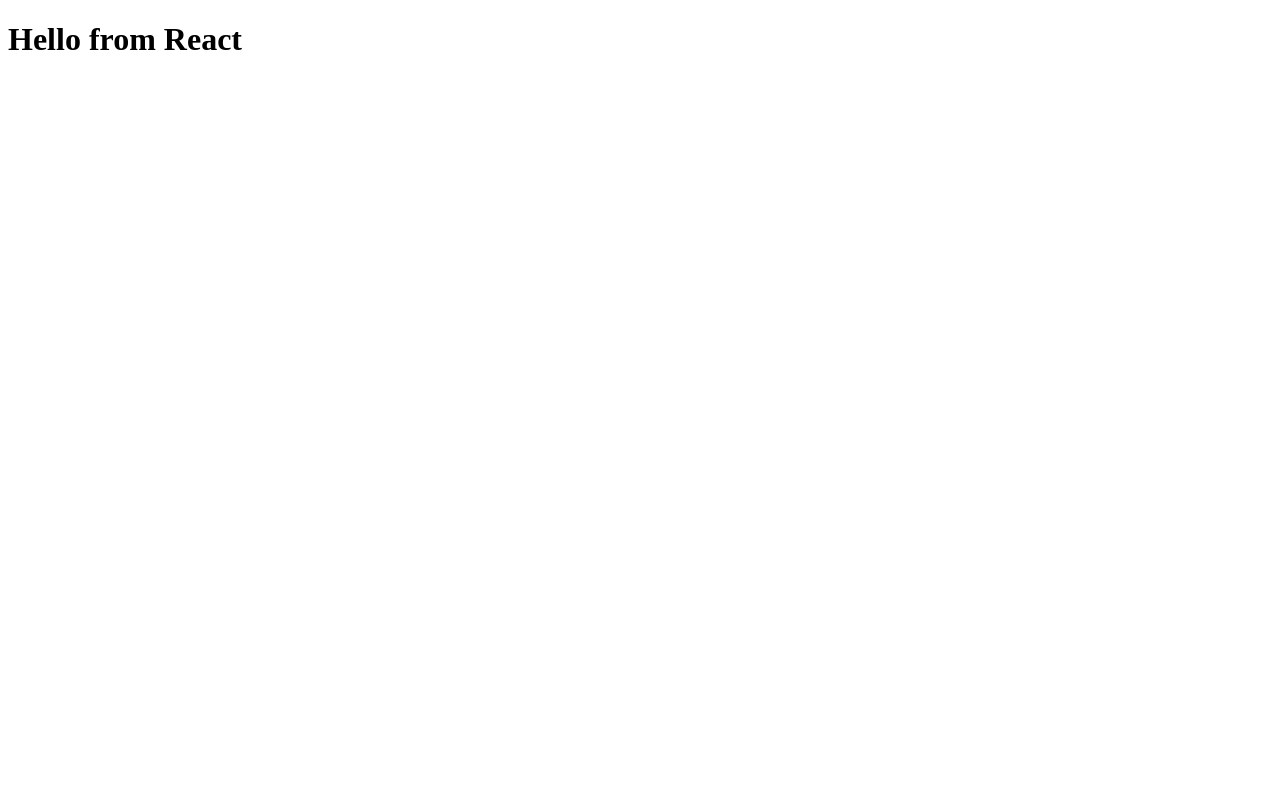
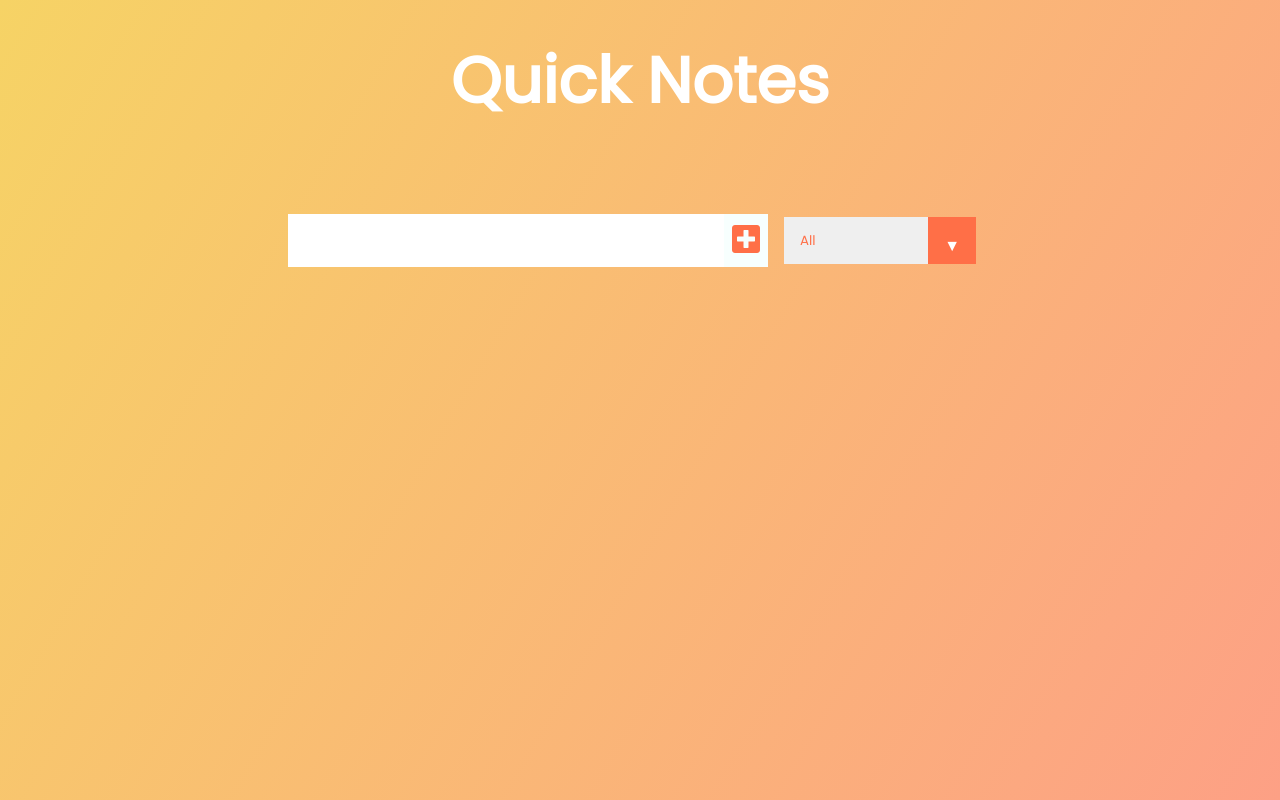
Before and after one commit to KimuraDanaka119/do-more, a React (Create React App) app: page / in a window 1280 px wide. Built offline with nearby package versions, Linux system fonts and the light colour scheme.

Commit message:
Add Components

```diff
--- a/public/index.html
+++ b/public/index.html
@@ -4,6 +4,9 @@
 <head>
   <meta charset="utf-8" />
   <meta name="viewport" content="width=device-width, initial-scale=1" />
+  <link href="https://fonts.googleapis.com/css?family=Poppins&display=swap" rel="stylesheet" />
+  <link rel="stylesheet" href="https://cdnjs.cloudflare.com/ajax/libs/font-awesome/5.12.1/css/all.min.css"
+    integrity="sha256-mmgLkCYLUQbXn0B1SRqzHar6dCnv9oZFPEC1g1cwlkk=" crossorigin="anonymous" />
   <title>Quick Notes</title>
 </head>
 
--- a/src/App.css
+++ b/src/App.css
@@ -1,3 +1,153 @@
-.App {
-  text-align: center;
+* {
+  margin: 0;
+  padding: 0;
+  box-sizing: border-box;
 }
+
+body {
+  background-image: linear-gradient(120deg, #f6d365 0%, #fda085 100%);
+  /* background-color: rgb(250, 250, 250); */
+  color: white;
+  font-family: "Poppins", sans-serif;
+  min-height: 100vh;
+}
+
+header {
+  font-size: 2rem;
+}
+
+header, form {
+  min-height: 20vh;
+  display: flex;
+  justify-content: center;
+  align-items: center;
+}
+
+form input, form button {
+  padding: 0.5rem;
+  font-size: 2rem;
+  border: none;
+  background: white;
+}
+
+form button {
+  color: #ff6f47;
+  background: #f7fffe;
+  cursor: pointer;
+  transition: all 0.3s ease;
+}
+
+form button:hover {
+  background: #ff6f47;
+  color: white;
+}
+
+.todo-container {
+  display: flex;
+  justify-content: center;
+  align-items: center;
+}
+
+.todo-list {
+  min-width: 30%;
+  list-style: none;
+}
+
+.todo {
+  margin: 0.5rem;
+  background: white;
+  font-size: 1.5rem;
+  color: black;
+  display: flex;
+  justify-content: space-between;
+  align-items: center;
+  transition: all 1s ease;
+}
+
+.filter-todo {
+  padding: 1rem;
+}
+
+.todo li {
+  flex: 1;
+}
+
+.trash-btn, .complete-btn {
+  background: #ff6f47;
+  color: white;
+  border: none;
+  padding: 1rem;
+  cursor: pointer;
+  font-size: 1rem;
+}
+
+.complete-btn {
+  background: rgb(11, 212, 162);
+}
+
+.todo-item {
+  padding: 0rem 0.5rem;
+}
+
+.fa-trash, .fa-check {
+  pointer-events: none;
+}
+
+.fall {
+  transform: translateY(10rem) rotateZ(20deg);
+  opacity: 0;
+}
+
+.completed {
+  text-decoration: line-through;
+  opacity: 0.5;
+}
+
+/*CUSTOM SELECTOR */
+
+select {
+  -webkit-appearance: none;
+  -moz-appearance: none;
+  -ms-appearance: none;
+  appearance: none;
+  outline: 0;
+  box-shadow: none;
+  border: 0 !important;
+  background-image: none;
+}
+
+/* Custom Select */
+
+.select {
+  margin: 1rem;
+  position: relative;
+  overflow: hidden;
+}
+
+select {
+  color: #ff6f47;
+  font-family: "Poppins", sans-serif;
+  cursor: pointer;
+  width: 12rem;
+}
+
+/* Arrow */
+
+.select::after {
+  content: "\25BC";
+  position: absolute;
+  top: 0;
+  right: 0;
+  padding: 1rem;
+  background: #ff6f47;
+  cursor: pointer;
+  pointer-events: none;
+}
+
+/* Transition */
+
+/*
+.select:hover::after {
+  transform: scale(1.5);
+}
+*/
--- a/src/App.js
+++ b/src/App.js
@@ -1,13 +1,21 @@
-import React, { Component } from "react";
+import React, { useState } from "react";
 import "./App.css";
-class App extends Component {
-  render() {
-    return (
-      <div>
-        <h1>Hello from React</h1>
-      </div>
-    );
-  }
+import Form from "./components/Form";
+import TodoList from "./components/TodoList.js";
+
+function App() {
+  const [inputText, setInputText] = useState("");
+  const [todo, setTodos] = useState([]);
+
+  return (
+    <div className="App">
+      <header>
+        <h1>Quick Notes</h1>
+      </header>
+      <Form setInputText={setInputText}/>
+      <TodoList />
+    </div>
+  );
 }
 
 export default App;
--- /dev/null
+++ b/src/components/Form.js
@@ -0,0 +1,30 @@
+import React from "react";
+
+const Form = ({ setInputText }) => {
+  const inputTextHandler = (e) => {
+    setInputText(e.target.value);
+  };
+
+  const submitTodoHandler = (e) => {
+      e.preventDefault();
+
+  }
+
+  return (
+    <form>
+      <input onChange={inputTextHandler} type="text" className="todo-input" />
+      <button onClick={submitTodoHandler} className="todo-button" type="submit">
+        <i className="fas fa-plus-square"></i>
+      </button>
+      <div className="select">
+        <select name="todos" className="filter-todo">
+          <option value="all">All</option>
+          <option value="completed">Completed</option>
+          <option value="uncompleted">Uncompleted</option>
+        </select>
+      </div>
+    </form>
+  );
+};
+
+export default Form;
--- /dev/null
+++ b/src/components/TodoList.js
@@ -0,0 +1,11 @@
+import React from "react";
+
+const TodoList = () => {
+  return (
+    <div className="todo-container">
+      <ul className="todo-list"></ul>
+    </div>
+  );
+};
+
+export default TodoList;
```
